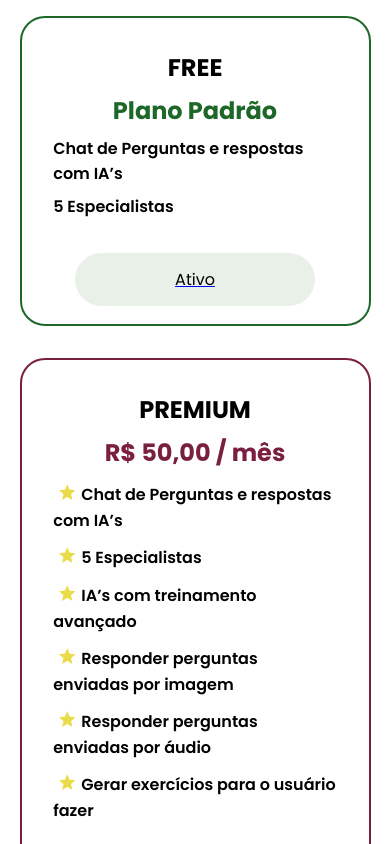
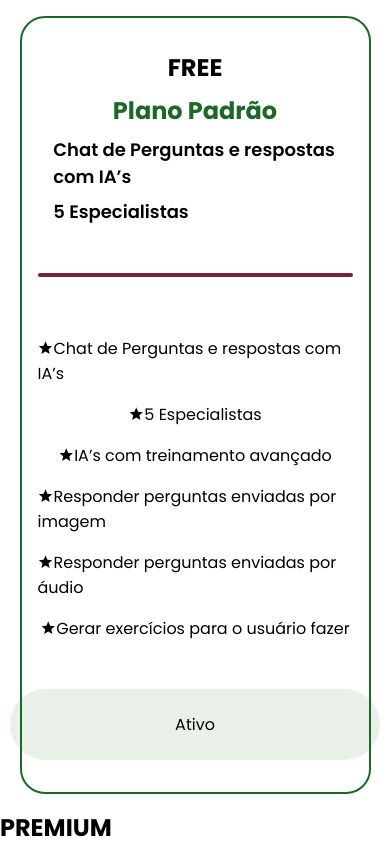
Before and after one commit to The-Fabricators/ChatFrontend, a Vue app: page /subscription-plan in a window 390 px wide. Shown: the top 844 px of the page. Built offline with nearby package versions, Linux system fonts and the light colour scheme; a web font is replaced by a local one.

Commit message:
FIX:Create responsive cards of buy plans

```diff
--- a/src/assets/sass/_subscription.scss
+++ b/src/assets/sass/_subscription.scss
@@ -1,82 +1,90 @@
-@import "@/assets/sass/_main.scss";
+@import '@/assets/sass/_main.scss';
 
 //style for subscription components
-section{
+section {
   display: flex;
-    align-items: center;
   flex-direction: column;
 }
-.subscription-container{
+.subscription-container {
   width: 90%;
+  min-width: 350px;
   min-height: 300px;
   margin: 1rem auto;
-    padding: 2rem 1rem ;
+  padding: 2rem 1rem;
   display: flex;
   flex-direction: column;
   justify-content: center;
   gap: 1rem;
   align-items: center;
   border-radius: 25px;
-    .text{
+  .text {
     width: 100%;
     display: flex;
     flex-direction: column;
     align-items: center;
-        gap: .5rem;
-    h1{
+    gap: 0.5rem;
+    h1 {
       font-size: 24px;
       text-align: center;
       color: $standard-black;
     }
-    p{
-        font-size: 16px;
+    p {
+      font-size: 18px;
       font-weight: 600;
       width: 90%;
-        span{
+      span {
         color: $standard-yellow-star;
-            margin: .25rem ;
-            font-size: 20px;
+        padding: 0 15px 0 0;
+        font-size: 22px;
       }
     }
   }
 }
-.free{
+.free {
   border: 2px solid $standard-green;
-    .text{
-    h2{
+  .text {
+    h2 {
       color: $standard-green;
       text-align: center;
-    }}
     }
-.space-last{
+  }
+}
+.space-last {
   margin-bottom: 2rem;
 }
-.premium{
+.premium {
   border: 2px solid $standard-bordeuax;
-    .text{
-    h2{
+  .text {
+    h2 {
       color: $standard-bordeuax;
       text-align: center;
     }
   }
 }
-// responsiveness of desktop view
-@media screen and (min-width: 768px){
-    section{
-        width: 70%;
-        margin: auto;
+.line {
+  width: 100%; /* A linha ocupa toda a largura do contêiner pai */
+  height: 4px; /* Espessura padrão */
+  border-radius: 15px;
+  background-color: #7a1f40; /* Cor da linha */
+  margin: 0 0 11vw; /* Espaçamento vertical ao redor da linha */
+  box-sizing: border-box; /* Garante que o tamanho seja calculado corretamente */
+}
+
+@media screen and (min-width: 768px) and (min-device-width: 768px) {
+  section {
+    width: 100%;
     flex-direction: row;
     justify-content: center;
     gap: 2rem;
   }
-    .subscription-container{
-        width: 40%;
+  .subscription-container {
+    width: 36%;
     min-height: 40rem;
     justify-content: space-between;
     margin: 1rem 0;
-        .text{
+    .text {
       margin: 1rem auto;
-            gap: 1rem;
+      gap: 1.2rem;
     }
   }
 }
--- a/src/assets/sass/btn.scss
+++ b/src/assets/sass/btn.scss
@@ -3,3 +3,18 @@
   justify-content: center; /* Centraliza horizontalmente */
   align-items: center; /* Centraliza verticalmente */
 }
+span {
+  transition: all 0.4s;
+  display: flex;
+  justify-content: center;
+  align-items: center;
+}
+a {
+  text-decoration: none;
+}
+
+@media screen and (min-width: 768px) and (min-device-witdh: 768px) {
+  .container {
+    flex-direction: column; /* Flexbox para centralização */
+  }
+}
--- /dev/null
+++ b/src/components/global/buttons/defaultBtn.vue
@@ -0,0 +1,79 @@
+<template>
+  <router-link :to="props.to">
+    <div @mouseenter="hover = true" @mouseleave="hover = false" class="container">
+      <span
+        :style="{
+          text: props.text,
+          fontSize: props.fontSize,
+          background: hover ? props.backgroundHover : props.background,
+          padding: props.padding,
+          borderRadius: props.borderRadius,
+          color: hover ? props.colorHover : props.color,
+          width: props.width,
+          height: props.height,
+        }"
+      >
+        {{ props.text }}
+      </span>
+      <span class="line"></span>
+    </div>
+  </router-link>
+</template>
+
+<script setup>
+import { shallowRef } from 'vue'
+
+const hover = shallowRef(false)
+
+const props = defineProps({
+  text: {
+    type: String,
+    default: 'Button',
+  },
+  fontSize: {
+    type: String,
+    default: '16px',
+  },
+  to: {
+    type: String,
+    default: '/',
+    Required: true,
+  },
+  padding: {
+    type: String,
+    default: '15px 100px 15px 100px',
+  },
+  background: {
+    type: String,
+    default: 'black',
+  },
+  color: {
+    type: String,
+    default: '7A1F40',
+  },
+  borderRadius: {
+    type: String,
+    default: '52px',
+  },
+  width: {
+    type: String,
+    default: '324.81px',
+  },
+  height: {
+    type: String,
+    default: '71px',
+  },
+  colorHover: {
+    type: String,
+    default: 'black',
+  },
+  backgroundHover: {
+    type: String,
+    default: 'white',
+  },
+})
+</script>
+
+<style scoped>
+@import '@/assets/sass/btn.scss';
+</style>
--- a/src/components/globals/buttons/defaultBtn.vue
+++ /dev/null
@@ -1,69 +0,0 @@
-<template>
-  <router-link :to="props.to">
-    <div class="container">
-      <div class="container-children">
-        <span
-          :style="{
-            text: props.text,
-            fontSize: props.fontSize,
-            background: props.background,
-            color: props.color,
-            padding: props.padding,
-            borderRadius: props.borderRadius,
-            width: props.width,
-            height: props.height,
-          }"
-        >
-          {{ props.text }}
-        </span>
-      </div>
-    </div>
-  </router-link>
-</template>
-
-<script setup>
-const props = defineProps({
-  text: {
-    type: String,
-    default: 'Button',
-  },
-  fontSize: {
-    type: String,
-    default: '16px',
-  },
-  to: {
-    type: String,
-    default: '/',
-    Required: true,
-  },
-  padding: {
-    type: String,
-    default: '15px 100px 15px 100px',
-  },
-  background: {
-    type: String,
-    default: 'black',
-  },
-  color: {
-    type: String,
-    default: 'white',
-  },
-  borderRadius: {
-    type: String,
-    default: '52px',
-  },
-
-  width: {
-    type: String,
-    default: '324.81px',
-  },
-  height: {
-    type: String,
-    default: '71px',
-  },
-})
-</script>
-
-<style scoped>
-@import '@/assets/sass/btn.scss';
-</style>
--- a/src/components/subscriptionPlan/FreeSubscription.vue
+++ b/src/components/subscriptionPlan/FreeSubscription.vue
@@ -1,15 +1,30 @@
 <script setup>
-import defaultBtn from '../globals/buttons/defaultBtn.vue';
+import defaultBtn from '../global/buttons/defaultBtn.vue'
 </script>
 <template>
-    <div class="subscription-container free">
-        <div class="text"><h1>FREE</h1>
-        <h2>Plano Padrão</h2>
-        <p>Chat de Perguntas e respostas com IA’s</p>
-        <p class="space-last">5 Especialistas</p></div>
-        <defaultBtn text="Ativo" background="#2971201A" color="#000000" />
+  <div class="subscription-container free">
+    <div class="text">
+      <h1>FREE</h1>
+      <h2>Plano Padrão</h2>
+      <p>Chat de Perguntas e respostas com IA’s</p>
+      <p class="space-last">5 Especialistas</p>
     </div>
+    <span class="line"></span>
+    <p><span class="mdi mdi-star"></span>Chat de Perguntas e respostas com IA’s</p>
+    <p><span class="mdi mdi-star"></span>5 Especialistas</p>
+    <p><span class="mdi mdi-star"></span>IA’s com treinamento avançado</p>
+    <p><span class="mdi mdi-star"></span>Responder perguntas enviadas por imagem</p>
+    <p><span class="mdi mdi-star"></span>Responder perguntas enviadas por áudio</p>
+    <p class="space-last">
+      <span class="mdi mdi-star"></span>Gerar exercícios para o usuário fazer
+    </p>
+    <defaultBtn text="Ativo" background="#2971201A" color="#000000" width="370px" />
+  </div>
+  <div class="text">
+    <h1>PREMIUM</h1>
+    <h2>R$ 50,00 / mês</h2>
+  </div>
 </template>
 <style scoped>
-@import "@/assets/sass/_subscription.scss";
+@import '@/assets/sass/_subscription.scss';
 </style>
--- a/src/components/subscriptionPlan/PremiumSubscription.vue
+++ b/src/components/subscriptionPlan/PremiumSubscription.vue
@@ -1,5 +1,5 @@
 <script setup>
-import DefaultBtn from '../globals/buttons/defaultBtn.vue';
+import DefaultBtn from '../global/buttons/defaultBtn.vue'
 </script>
 <template>
   <div class="subscription-container premium">
@@ -11,10 +11,19 @@ import DefaultBtn from '../globals/buttons/defaultBtn.vue';
       <p><span class="mdi mdi-star"></span>IA’s com treinamento avançado</p>
       <p><span class="mdi mdi-star"></span>Responder perguntas enviadas por imagem</p>
       <p><span class="mdi mdi-star"></span>Responder perguntas enviadas por áudio</p>
-        <p class="space-last"><span class="mdi mdi-star"></span>Gerar exercícios para o usuário fazer</p></div>
-        <DefaultBtn text="Comprar Plano" background="#7A1F40" color="#fff" />
+      <p class="space-last">
+        <span class="mdi mdi-star"></span>Gerar exercícios para o usuário fazer
+      </p>
+    </div>
+    <DefaultBtn
+      text="Comprar Plano"
+      background="#7A1F40"
+      color="#fff"
+      width="350px"
+      padding="1vw 2vw 1vw 2vw"
+    />
   </div>
 </template>
 <style scoped>
-@import "@/assets/sass/_subscription.scss";
+@import '@/assets/sass/_subscription.scss';
 </style>
```
Also changed, not shown: src/components/subscriptionPlan/SubscriptionComp.vue (+7 -6 lines), 1 other file (tests, documents, lock files or other folders). Lines whose indentation alone changed are shown as unchanged.
